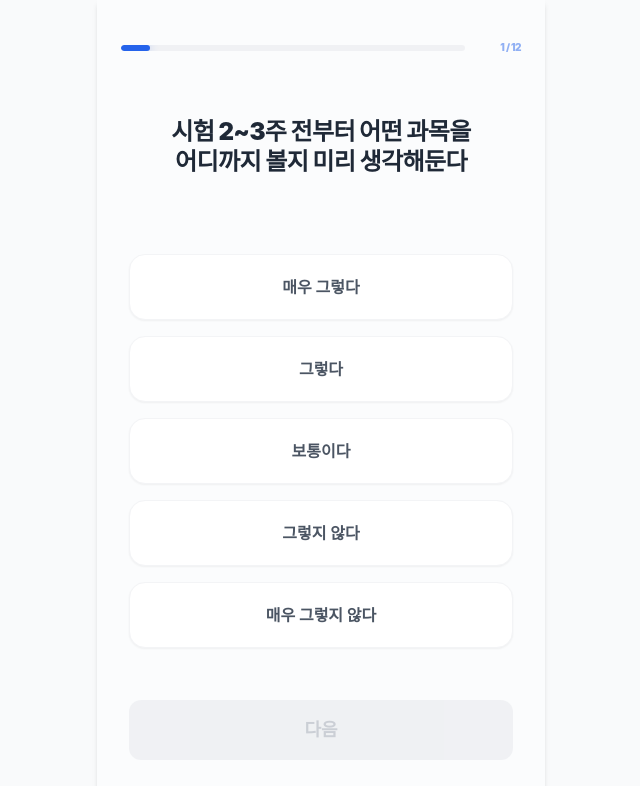
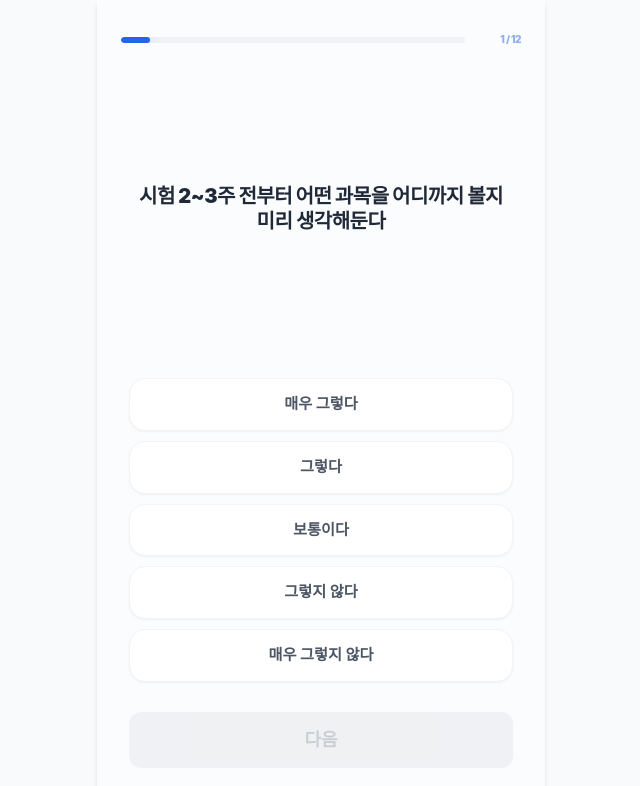
Before and after one commit to Sunwoongiii/hanyang_mbti, a React (Vite) app: page /test in a window 1280 px wide. Shown: the top 786 px of the page, without its empty margins (319-959 px from the left). Built offline with nearby package versions, Linux system fonts and the light colour scheme; a web font is replaced by a local one.

Commit message:
UX 또또또또  수정완료

```diff
--- a/src/pages/Test.jsx
+++ b/src/pages/Test.jsx
@@ -202,9 +202,10 @@ const Test = () => {
 
   const progressPercent = ((currentIndex + 1) / shuffledQuestions.length) * 100;
 
+  // ✅ 1. 버튼 크기 및 여백 축소 (py-5 -> py-3.5 / mb-3 -> mb-2.5 / text-base -> text-[0.95rem])
   const getOptionStyle = (index) => {
     const isSelected = tempSelection === index;
-    const base = "w-full py-5 px-6 rounded-2xl transition-all duration-300 text-base font-bold mb-3 flex items-center justify-center text-center border active:scale-95 ";
+    const base = "w-full py-3.5 px-5 rounded-2xl transition-all duration-300 text-[0.95rem] font-bold mb-2.5 flex items-center justify-center text-center border active:scale-95 ";
 
     if (isSelected) {
       const selectedStyles = [
@@ -223,8 +224,8 @@ const Test = () => {
   return (
     <div className="flex flex-col h-[100dvh] p-6 bg-slate-50/50 overflow-hidden font-sans">
 
-      {/* 상단 헤더 (진행바) */}
-      <div className="flex items-center justify-between mt-4">
+      {/* 상단 헤더 (mt-4 -> mt-2 로 축소) */}
+      <div className="flex items-center justify-between mt-2">
         <div className="flex-1 mr-6 bg-gray-200/50 rounded-full h-1.5 overflow-hidden">
           <div
             className="bg-blue-600 h-1.5 rounded-full transition-all duration-700 ease-in-out shadow-[0_0_10px_rgba(37,99,235,0.3)]"
@@ -236,15 +237,15 @@ const Test = () => {
         </div>
       </div>
 
-      {/* 질문 텍스트 (최소 높이 및 하단 여백 보장) */}
-      <div className="flex-1 flex items-center justify-center px-2 mt-4 mb-8 min-h-[120px]">
-        <h2 className="text-2xl font-black text-gray-800 text-center break-keep leading-tight tracking-tight">
+      {/* ✅ 2. 질문 영역 높이 최적화 (텍스트를 text-2xl -> text-xl로 줄이고 상하 여백 대폭 축소) */}
+      <div className="flex-1 flex items-center justify-center px-2 mt-2 mb-4 min-h-[80px]">
+        <h2 className="text-xl font-black text-gray-800 text-center break-keep leading-tight tracking-tight">
           {currentQuestion.title}
         </h2>
       </div>
 
-      {/* 선택지 영역 (오버플로우 시 스크롤) */}
-      <div className="flex flex-col gap-1 px-2 overflow-y-auto pb-2">
+      {/* ✅ 3. 스크롤 제거 및 컨테이너 여백 축소 */}
+      <div className="flex flex-col px-2">
         {currentQuestion.options.map((option, index) => (
           <button
             key={index}
@@ -256,12 +257,12 @@ const Test = () => {
         ))}
       </div>
 
-      {/* 하단 내비게이션 바 (이전/다음 버튼) */}
-      <div className="flex gap-3 pb-4 px-2 mt-8">
+      {/* ✅ 4. 하단 버튼 크기 및 상단 여백 축소 (mt-8 -> mt-5 / py-4 -> py-3.5) */}
+      <div className="flex gap-3 pb-2 px-2 mt-5">
         {currentIndex > 0 && (
           <button
             onClick={handlePrevClick}
-            className="flex-1 py-4 bg-gray-200 text-gray-500 font-bold rounded-xl active:scale-95 transition-all"
+            className="flex-1 py-3.5 bg-gray-200 text-gray-500 font-bold rounded-xl active:scale-95 transition-all"
           >
             이전
           </button>
@@ -269,7 +270,7 @@ const Test = () => {
         <button
           onClick={handleNextClick}
           disabled={tempSelection === null}
-          className={`flex-[2] py-4 rounded-xl font-black text-lg transition-all active:scale-95 ${
+          className={`flex-[2] py-3.5 rounded-xl font-black text-lg transition-all active:scale-95 ${
             tempSelection !== null
               ? "bg-blue-600 text-white shadow-lg shadow-blue-200"
               : "bg-gray-200 text-gray-400 cursor-default opacity-50"
```
